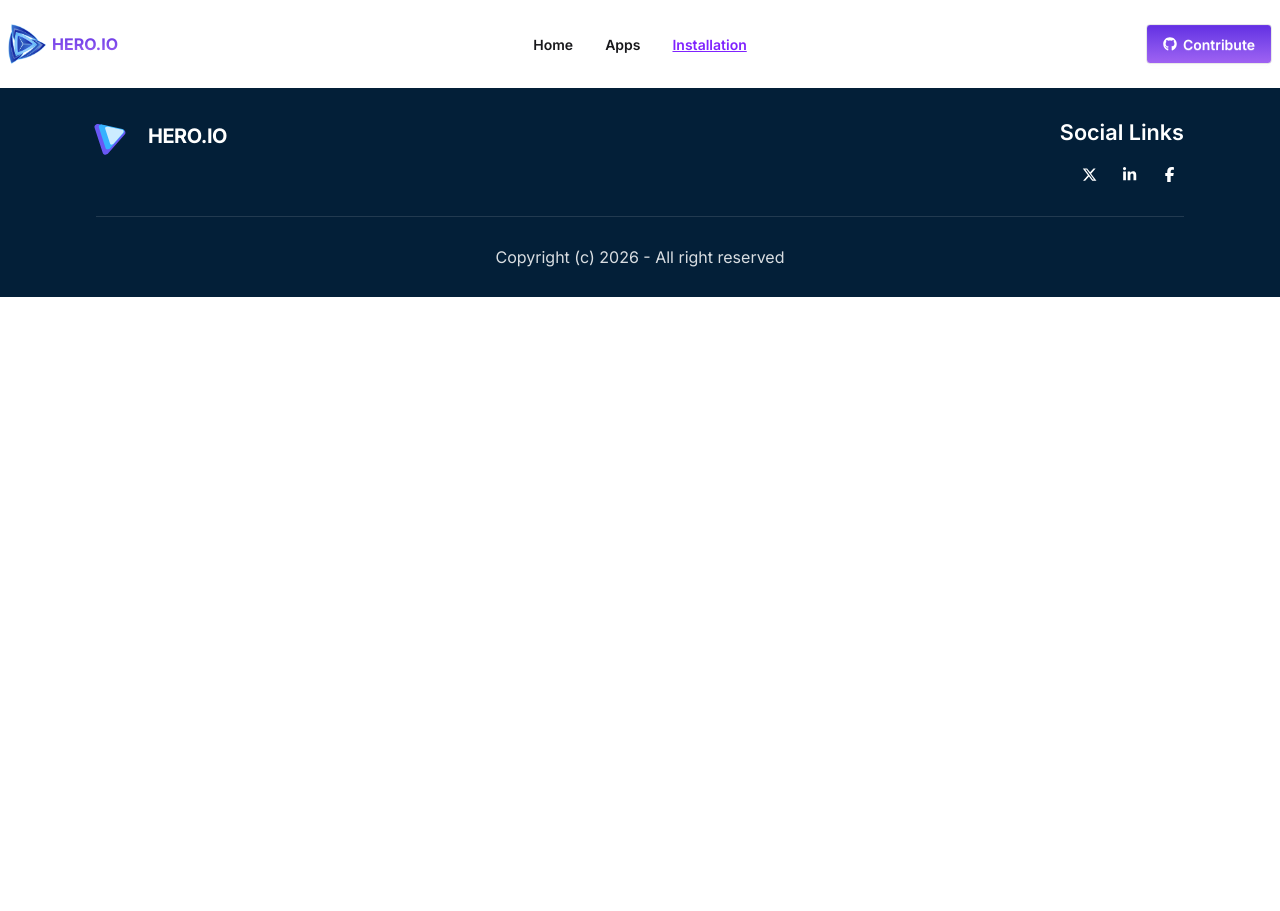
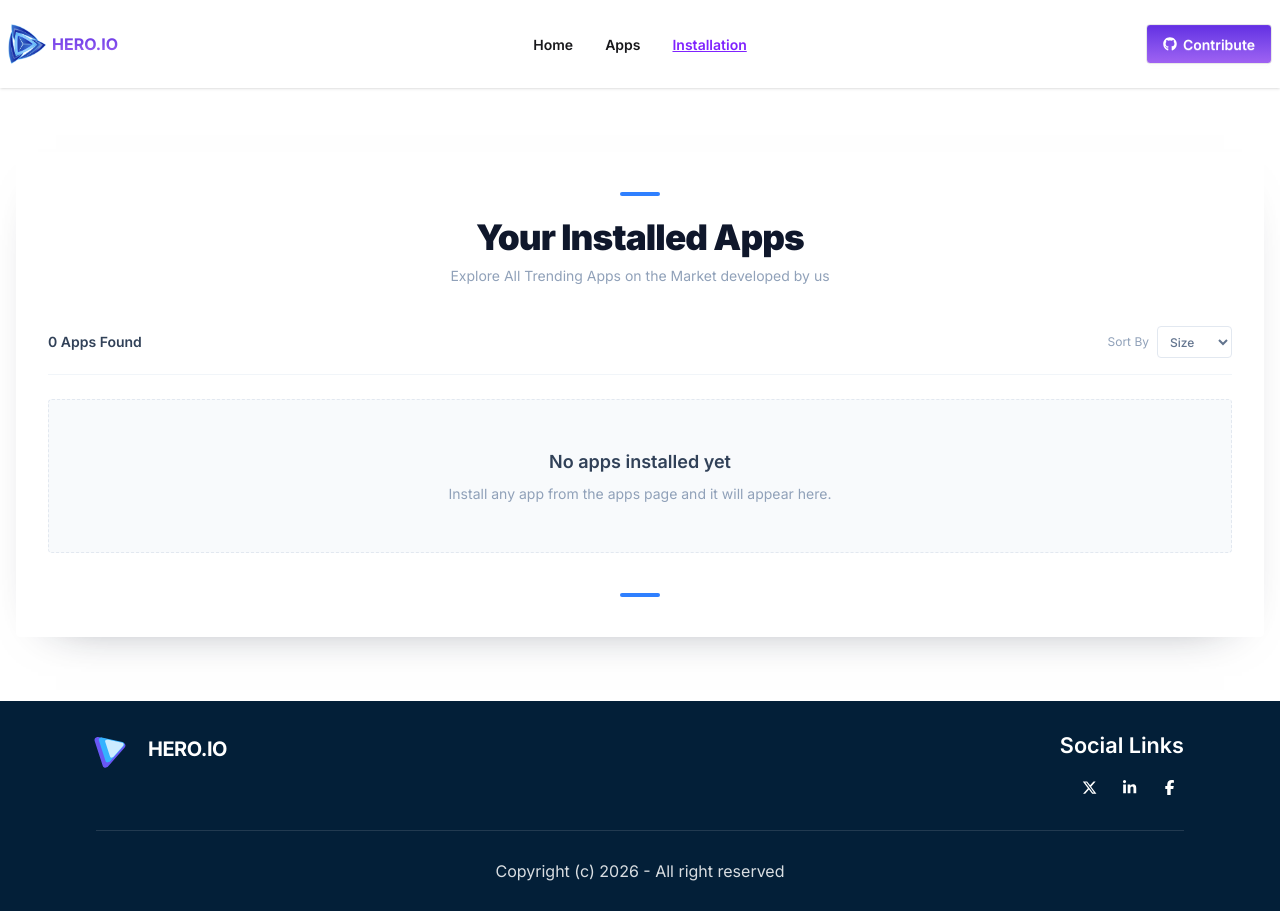
Before and after one commit to KhalidSifullahSIam2004/Demo-App-Store-siam-12, a React (Vite) app: page /installedapps in a window 1280 px wide. Before the commit the page ends 800 px from the top, so only its background shows below. Built offline with nearby package versions, Linux system fonts and the light colour scheme.

Commit message:
all done

```diff
--- a/src/Components/DynamicShow/InstalledApps/InstalledApps.jsx
+++ b/src/Components/DynamicShow/InstalledApps/InstalledApps.jsx
@@ -1,11 +1,156 @@
-import React from 'react';
+import React, { use, useState } from "react";
+import { FaRegStar } from "react-icons/fa";
+import { IoMdDownload } from "react-icons/io";
+import { TbDeviceSdCard } from "react-icons/tb";
+import useDataFetch from "../../../CustomHooks/useDataFetch";
+import { InstalledAppsContext } from "../../../Contexts/InstalledAppsContext";
 
 const InstalledApps = () => {
-    return (
-        <div>
+  const [installedApps, setInstalledApps] = use(InstalledAppsContext);
+  const allApps = useDataFetch();
+  const [sortBy, setSortBy] = useState("size");
 
+  const normalizedInstalledApps = installedApps.reduce((appsList, installedApp) => {
+    const installedAppId =
+      typeof installedApp === "object" ? installedApp.id : installedApp;
+
+    if (!installedAppId) {
+      return appsList;
+    }
+
+    const matchedApp =
+      allApps.find((singleApp) => singleApp.id === installedAppId) ??
+      (typeof installedApp === "object" ? installedApp : null);
+
+    if (!matchedApp || appsList.some((singleApp) => singleApp.id === matchedApp.id)) {
+      return appsList;
+    }
+
+    appsList.push(matchedApp);
+    return appsList;
+  }, []);
+
+  const sortedInstalledApps = [...normalizedInstalledApps].sort((firstApp, secondApp) => {
+    if (sortBy === "title") {
+      return firstApp.title.localeCompare(secondApp.title);
+    }
+
+    if (sortBy === "rating") {
+      return secondApp.ratingAvg - firstApp.ratingAvg;
+    }
+
+    return secondApp.size - firstApp.size;
+  });
+
+  const handleUninstall = (appId) => {
+    setInstalledApps(
+      installedApps.filter(
+        (installedApp) =>
+          (typeof installedApp === "object" ? installedApp.id : installedApp) !== appId
+      )
+    );
+  };
+
+  return (
+    <section className="container mx-auto px-4 py-12 md:py-16">
+      <div className="rounded-sm bg-white px-4 py-8 shadow-[0_18px_50px_-40px_rgba(15,23,42,0.65)] md:px-8 md:py-10">
+        <span className="mx-auto block h-1 w-10 rounded-full bg-[#2f80ff]" />
+
+        <div className="mt-5 text-center">
+          <h1 className="text-3xl font-black tracking-tight text-slate-900 md:text-[2.2rem]">
+            Your Installed Apps
+          </h1>
+
+          <p className="mt-2 text-sm text-slate-400">
+            Explore All Trending Apps on the Market developed by us
+          </p>
         </div>
-    );
+
+        <div className="mt-10 flex flex-col gap-4 border-b border-slate-100 pb-4 text-sm md:flex-row md:items-center md:justify-between">
+          <p className="font-semibold text-slate-700">
+            {sortedInstalledApps.length} Apps Found
+          </p>
+
+          <label className="ml-auto flex items-center gap-2 text-xs text-slate-400">
+            Sort By
+            <select
+              value={sortBy}
+              onChange={(event) => setSortBy(event.target.value)}
+              className="h-8 rounded-sm border border-slate-200 bg-white px-2 text-xs font-medium text-slate-500 outline-none"
+            >
+              <option value="size">Size</option>
+              <option value="title">Title</option>
+              <option value="rating">Rating</option>
+            </select>
+          </label>
+        </div>
+
+        {sortedInstalledApps.length ? (
+          <div className="mt-4 space-y-3">
+            {sortedInstalledApps.map((singleApp) => (
+              <article
+                key={singleApp.id}
+                className="flex flex-col gap-4 rounded-sm border border-slate-100 bg-[#fcfcfc] p-3 shadow-[0_15px_35px_-32px_rgba(15,23,42,0.8)] md:flex-row md:items-center"
+              >
+                <div className="flex min-w-0 flex-1 items-center gap-3">
+                  <div className="flex h-16 w-16 shrink-0 items-center justify-center overflow-hidden rounded-sm bg-white p-2 shadow-sm">
+                    <img
+                      src={singleApp.image}
+                      alt={singleApp.title}
+                      className="h-full w-full object-cover"
+                    />
+                  </div>
+
+                  <div className="min-w-0">
+                    <h2 className="truncate text-sm font-semibold text-slate-800 md:text-base">
+                      {singleApp.title}
+                    </h2>
+
+                    <div className="mt-2 flex flex-wrap items-center gap-3 text-xs">
+                      <p className="flex items-center gap-1 text-[#00bf72]">
+                        <IoMdDownload />
+                        {singleApp.downloads}
+                      </p>
+
+                      <p className="flex items-center gap-1 text-[#ff8a00]">
+                        <FaRegStar />
+                        {singleApp.ratingAvg}
+                      </p>
+
+                      <p className="flex items-center gap-1 text-slate-400">
+                        <TbDeviceSdCard />
+                        {singleApp.size} MB
+                      </p>
+                    </div>
+                  </div>
+                </div>
+
+                <button
+                  type="button"
+                  onClick={() => handleUninstall(singleApp.id)}
+                  className="inline-flex h-8 items-center justify-center self-start rounded-sm bg-[#17c964] px-4 text-xs font-semibold text-white transition hover:bg-[#11b458] md:self-center"
+                >
+                  Uninstall
+                </button>
+              </article>
+            ))}
+          </div>
+        ) : (
+          <div className="mt-6 rounded-sm border border-dashed border-slate-200 bg-slate-50 px-6 py-12 text-center">
+            <h2 className="text-lg font-semibold text-slate-700">
+              No apps installed yet
+            </h2>
+
+            <p className="mt-2 text-sm text-slate-400">
+              Install any app from the apps page and it will appear here.
+            </p>
+          </div>
+        )}
+
+        <span className="mx-auto mt-10 block h-1 w-10 rounded-full bg-[#2f80ff]" />
+      </div>
+    </section>
+  );
 };
 
 export default InstalledApps;
--- a/src/Components/DynamicShow/SingleAppDetails/SingleAppDetails.jsx
+++ b/src/Components/DynamicShow/SingleAppDetails/SingleAppDetails.jsx
@@ -1,4 +1,4 @@
-import React, { useState } from "react";
+import React, { use } from "react";
 import { FaArrowLeft, FaRegStar } from "react-icons/fa";
 import { IoMdDownload } from "react-icons/io";
 import { MdReviews } from "react-icons/md";
@@ -6,45 +6,74 @@ import { useParams } from "react-router";
 import useDataFetch from "../../../CustomHooks/useDataFetch";
 import appErrorImage from "../../../assets/images/App-Error.png";
 import { toast } from "react-toastify";
+import { InstalledAppsContext } from "../../../Contexts/InstalledAppsContext";
 
 const SingleAppDetails = () => {
   const { id } = useParams();
+
   const allAppData = useDataFetch();
-  const appData = allAppData.find(
-    (singleAppData) => singleAppData.id === Number(id),
+  const [installedApps, setInstalledApps] = use(InstalledAppsContext);
+
+  const exceptedAppData = allAppData.find((singleAppData) => singleAppData.id === Number(id));
+
+  if (!exceptedAppData) {
+    return (
+      <div className="min-h-[70vh] flex items-center justify-center bg-white px-4 py-16">
+        <div className="text-center">
+          <img
+            src={appErrorImage}
+            alt="App not found"
+            className="mx-auto w-full max-w-64"
+          />
+
+          <h2 className="mt-6 text-3xl font-extrabold text-[#0f2740] md:text-4xl">
+            OPPS!! APP NOT FOUND
+          </h2>
+
+          <p className="mt-2 text-sm text-slate-500 md:text-base">
+            The app you are requesting is not found on our system, please try
+            another apps.
+          </p>
+
+          <button
+            type="button"
+            onClick={() => window.history.back()}
+            className="mt-6 inline-flex items-center gap-2 rounded-sm bg-[#7c4dff] px-6 py-2 text-sm font-semibold text-white transition hover:bg-[#6938ef]"
+          >
+            <FaArrowLeft />
+            Go Back!
+          </button>
+        </div>
+      </div>
+    );
+  }
+
+  const { image, title, companyName, description, size, reviews, ratingAvg, downloads} = exceptedAppData;
+
+  const ratingList = [...exceptedAppData.ratings].reverse();
+
+  const isInstalled = installedApps.some(
+    (installedApp) =>
+      (typeof installedApp === "object" ? installedApp.id : installedApp) ===
+      exceptedAppData.id
   );
 
-  const {
-    image,
-    title,
-    companyName,
-    description,
-    size,
-    reviews,
-    ratingAvg,
-    downloads,
-  } = appData;
+  const handleInstalled = () => {
+    if (isInstalled) {
+      return;
+    }
 
-  const ratingList = [...appData.ratings].reverse();
+    setInstalledApps([...installedApps, exceptedAppData.id]);
 
-  let biggestRatingCount = 0;
-
-  ratingList.map((item) => {
-    if (item.count > biggestRatingCount) {
-      biggestRatingCount = item.count;
-    }
-  });
-
-  const [isInstalled, setIsInstalled] = useState(false);
-
-  const handleInstalled = () => {
-    setIsInstalled(true);
-    toast.success(`${title} is Installled Successfully!`, {
-      position: "top-center",
-    });
+    toast.success(`${title} is Installled Successfully!`);
   };
 
-  return appData ? (
+  const biggestRatingCount = ratingList.reduce(
+    (highestCount, item) => Math.max(highestCount, item.count),
+    0
+  );
+
+  return (
     <div className="container bg-slate-50 mx-auto px-4 py-10 md:py-14">
       <div className=" p-5 md:p-8">
         <div className="mt-6 grid gap-8 xl:grid-cols-[220px_minmax(0,1fr)]">
@@ -106,7 +135,7 @@ const SingleAppDetails = () => {
             <button
               onClick={handleInstalled}
               type="button"
-              className={`mt-6 inline-flex items-center justify-center rounded-sm bg-[#17c964] px-6 py-3 text-base font-semibold text-white shadow-[0_16px_28px_-20px_rgba(23,201,100,0.95)] transition hover:bg-[#11b458] ${isInstalled && "cursor-not-allowed"}`}
+              className={`mt-6 inline-flex items-center justify-center rounded-sm bg-[#17c964] px-6 py-3 text-base font-semibold text-white shadow-[0_16px_28px_-20px_rgba(23,201,100,0.95)] transition hover:bg-[#11b458]  ${isInstalled ? "cursor-not-allowed" : "cursor-pointer"}`}
             >
               {isInstalled ? "Installed" : `Install Now (${size}) MB`}
             </button>
@@ -152,34 +181,6 @@ const SingleAppDetails = () => {
         </p>
       </div>
     </div>
-  ) : (
-    <div className="min-h-[70vh] flex items-center justify-center bg-white px-4 py-16">
-      <div className="text-center">
-        <img
-          src={appErrorImage}
-          alt="App not found"
-          className="mx-auto w-full max-w-64"
-        />
-
-        <h2 className="mt-6 text-3xl font-extrabold text-[#0f2740] md:text-4xl">
-          OPPS!! APP NOT FOUND
-        </h2>
-
-        <p className="mt-2 text-sm text-slate-500 md:text-base">
-          The app you are requesting is not found on our system, please try
-          another apps.
-        </p>
-
-        <button
-          type="button"
-          onClick={() => window.history.back()}
-          className="mt-6 inline-flex items-center gap-2 rounded-sm bg-[#7c4dff] px-6 py-2 text-sm font-semibold text-white transition hover:bg-[#6938ef]"
-        >
-          <FaArrowLeft />
-          Go Back!
-        </button>
-      </div>
-    </div>
   );
 };
 
--- /dev/null
+++ b/src/Contexts/InstalledAppsContext.jsx
@@ -0,0 +1,4 @@
+import { createContext } from "react";
+
+
+export const InstalledAppsContext = createContext();
--- /dev/null
+++ b/src/Contexts/InstalledAppsContextProvider.jsx
@@ -0,0 +1,34 @@
+import React, { useEffect, useState } from 'react';
+import { InstalledAppsContext } from './InstalledAppsContext';
+
+const INSTALLED_APPS_STORAGE_KEY = "demo-app-store-installed-apps";
+
+const InstalledAppsContextProvider = ({children}) => {
+
+      const [installedApps, setInstalledApps] = useState(() => {
+        const savedInstalledApps = localStorage.getItem(INSTALLED_APPS_STORAGE_KEY);
+
+        if (!savedInstalledApps) {
+          return [];
+        }
+
+        try {
+          const parsedInstalledApps = JSON.parse(savedInstalledApps);
+          return Array.isArray(parsedInstalledApps) ? parsedInstalledApps : [];
+        } catch {
+          return [];
+        }
+      });
+
+      useEffect(() => {
+        localStorage.setItem(INSTALLED_APPS_STORAGE_KEY, JSON.stringify(installedApps));
+      }, [installedApps]);
+
+    return (
+        <InstalledAppsContext value={[installedApps, setInstalledApps]}>
+            {children}
+        </InstalledAppsContext>
+    );
+};
+
+export default InstalledAppsContextProvider;
--- a/src/main.jsx
+++ b/src/main.jsx
@@ -4,12 +4,17 @@ import './index.css'
 import { RouterProvider } from 'react-router'
 import router from './Routes/Routes'
 import { ToastContainer } from 'react-toastify'
+import InstalledAppsContextProvider from './Contexts/InstalledAppsContextProvider'
 
 
 
 createRoot(document.getElementById('root')).render(
   <StrictMode>
+  <InstalledAppsContextProvider>
+
   <RouterProvider router={router}/>
    <ToastContainer />
+
+  </InstalledAppsContextProvider>
   </StrictMode>,
 )
--- /dev/null
+++ b/src/utils/installedApps.js
@@ -0,0 +1,26 @@
+export const getInstalledAppsDetails = (installedApps, allApps) =>
+  installedApps.reduce((appsList, installedApp) => {
+    const installedAppId =
+      typeof installedApp === "object" ? installedApp.id : installedApp;
+
+    if (!installedAppId) {
+      return appsList;
+    }
+
+    const matchedApp =
+      allApps.find((singleApp) => singleApp.id === installedAppId) ??
+      (typeof installedApp === "object" ? installedApp : null);
+
+    if (!matchedApp || appsList.some((singleApp) => singleApp.id === matchedApp.id)) {
+      return appsList;
+    }
+
+    appsList.push(matchedApp);
+    return appsList;
+  }, []);
+
+export const isInstalledApp = (installedApps, appId) =>
+  installedApps.some(
+    (installedApp) =>
+      (typeof installedApp === "object" ? installedApp.id : installedApp) === appId
+  );
```
Also changed, not shown: 1 other file (tests, documents, lock files or other folders).
